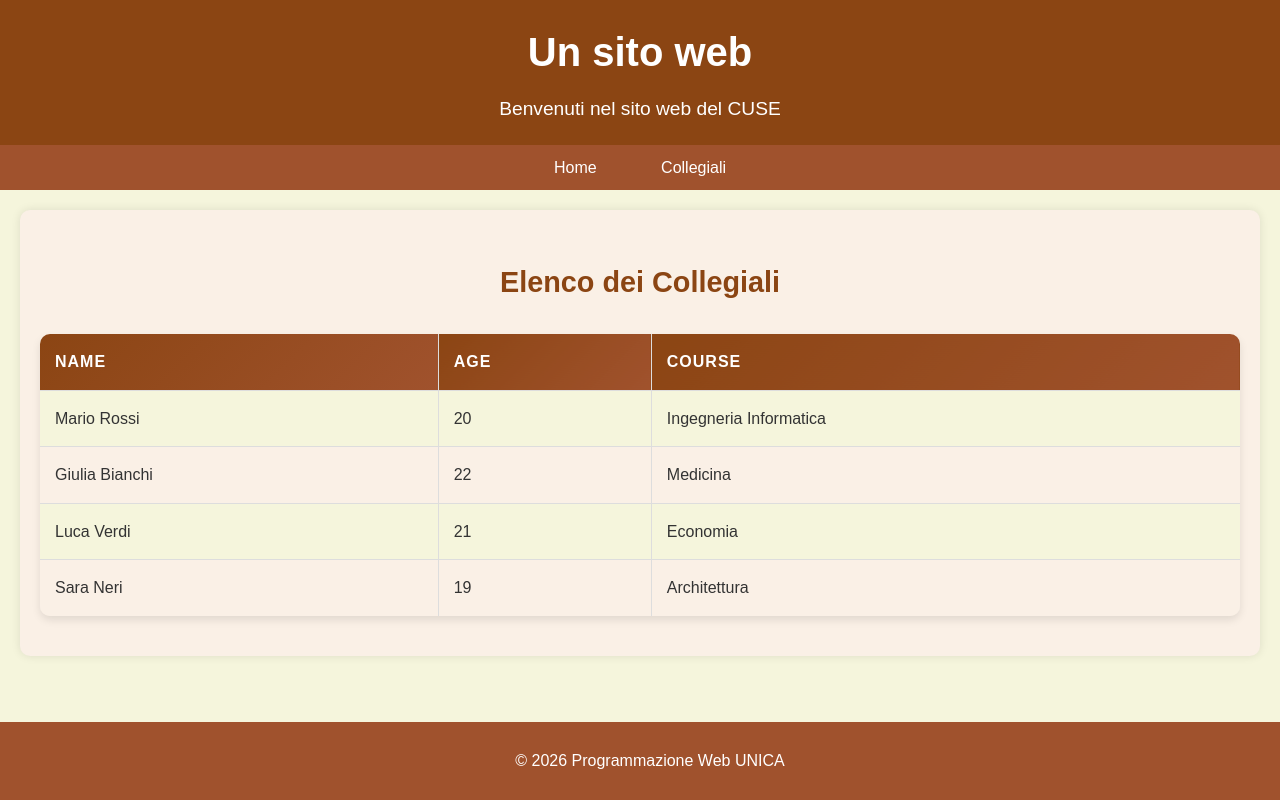
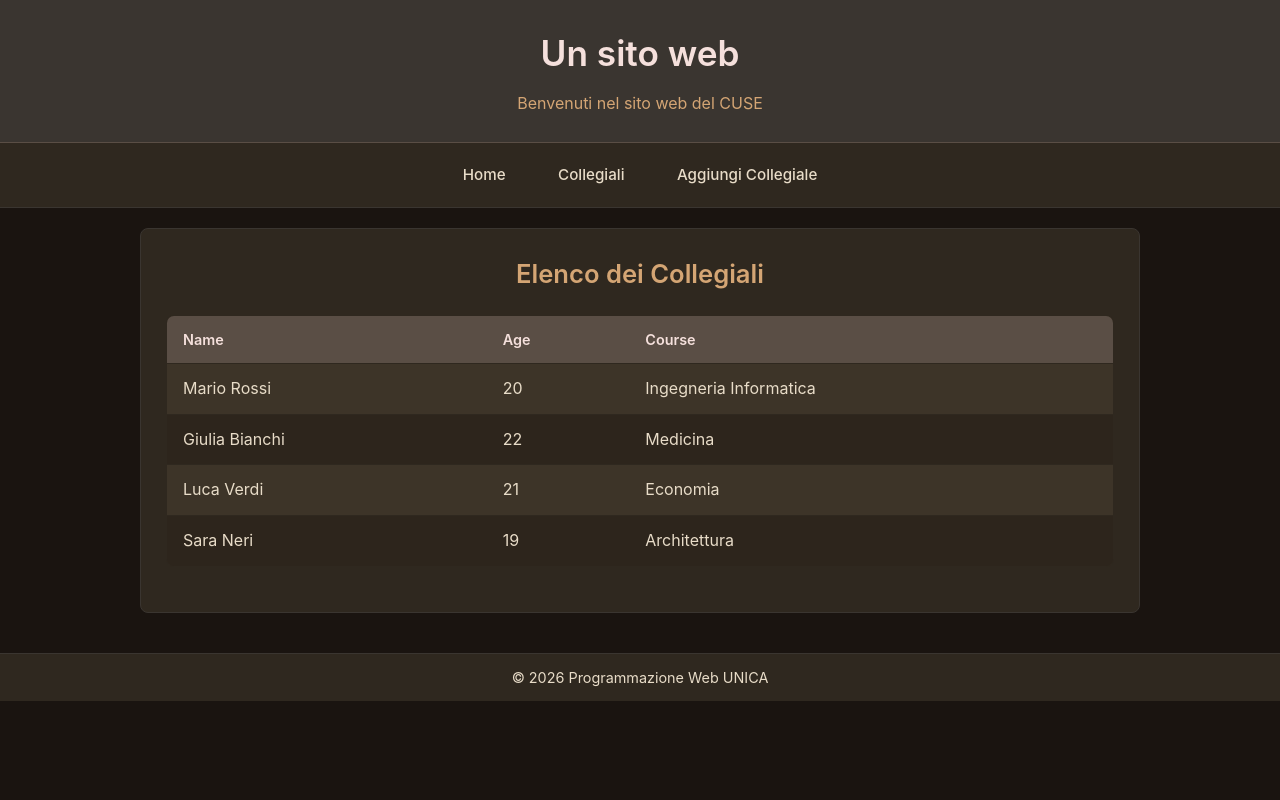
Before and after one commit to PaoloGiuffridaa/Lab_2026, a FastAPI app: page /collegiali in a window 1280 px wide. Run offline with FastAPI, Linux system fonts and the light colour scheme.

Commit message:
aggiunto il modo per aggiungere collegiali, non ho idea di come alcune cose funzionino, aggiunta richieste POST

```diff
--- a/main.py
+++ b/main.py
@@ -1,7 +1,19 @@
-from fastapi import FastAPI, Request
+from fastapi import FastAPI, Request, Form
 from fastapi.responses import HTMLResponse
 from fastapi.templating import Jinja2Templates
 from fastapi.staticfiles import StaticFiles
+from typing import Annotated
+from pydantic import Field, BaseModel  #per aggiungere vincoli ai campi di un modello Pydantic
+
+
+class Collegiali(BaseModel):
+    name: Annotated[str, Field(min_length = 3, max_length = 30), Form()]
+    age: Annotated[int, Field(ge = 18, le = 100), Form()]
+    course: Annotated[str, Field(min_length = 3, max_length = 50), Form()]
+
+collegiali = Collegiali.model_validate(
+    {"name": "Mario Rossi", "age": 20, "course": "Ingegneria Informatica"})
+
 
 app = FastAPI()
 app.mount("/static",StaticFiles(directory="static"), name="aaaaa")  #per poter servire i file statici (css, js, immagini) dalla cartella static
@@ -35,3 +47,47 @@ def collegiali_page(request : Request):
         name = "collegiali.html",
         context = {"collegiali_list": collegiali_list}
     )
+
+@app.get("/add_collegiale", response_class=HTMLResponse)
+def add_collegiale(request : Request):
+    """ Renders the add collegiale page.
+    """
+
+    return templates.TemplateResponse(
+        request=request,
+        name = "add_collegiale.html",
+        context = {}
+    )
+
+
+#USIAMO METODO POST PER PASSARE DATI
+@app.post("/insert_collegiale")  #serve per separare le responsabilità, qui accettiamo input del form superiore
+def insert_collegiale(
+    name: Annotated[str, Field(min_length = 3, max_length = 30), Form()],  #vincoli sul campo name, deve essere una stringa con lunghezza minima 3 e massima 30
+    age: Annotated[int, Field(ge = 18, le = 100), Form()],  #vincoli sul campo age, deve essere un intero maggiore o uguale a 18 e minore o uguale a 100
+    course: Annotated[str, Field(min_length = 3, max_length = 50), Form()]
+    ):
+    """ Inserts a new collegiale into the list.
+    """
+    collegiale = {"name": name, "age": age, "course": course}
+    collegiali_list.append(collegiale)
+
+    return "Collegiale added successfully"
+
+@app.post("/insert_collegiale")  #serve per separare le responsabilità, qui accettiamo input del form superiore
+def insert_collegiale(
+    collegiale: Annotated[Collegiali, Form()]
+    ):
+    """ Inserts a new collegiale into the list.
+    """
+    collegiali_list.append(collegiale)
+
+    return "Collegiale added successfully"
+
+@app.post("/insert_collegiali_json")
+def insert_collegiale_json(
+    collegiale: Collegiali
+    ):
+    """ Inserts collegiale into the list using a JSON to receive data
+    """
+    collegiali_list.append(collegiale)
--- a/static/style.css
+++ b/static/style.css
@@ -1,124 +1,313 @@
-body {
-    font-family: 'Arial', sans-serif;
-    background-color: #f5f5dc; /* Beige for a warm, comfy feel */
-    color: #333;
+/* CSS Reset */
+* {
     margin: 0;
     padding: 0;
+    box-sizing: border-box;
+}
+
+html, body, div, span, applet, object, iframe,
+h1, h2, h3, h4, h5, h6, p, blockquote, pre,
+a, abbr, acronym, address, big, cite, code,
+del, dfn, em, img, ins, kbd, q, s, samp,
+small, strike, strong, sub, sup, tt, var,
+b, u, i, center,
+dl, dt, dd, ol, ul, li,
+fieldset, form, label, legend,
+table, caption, tbody, tfoot, thead, tr, th, td,
+article, aside, canvas, details, embed,
+figure, figcaption, footer, header, hgroup,
+menu, nav, output, ruby, section, summary,
+time, mark, audio, video {
+    border: 0;
+    font-size: 100%;
+    font: inherit;
+    vertical-align: baseline;
+}
+
+article, aside, details, figcaption, figure,
+footer, header, hgroup, menu, nav, section {
+    display: block;
+}
+
+ol, ul {
+    list-style: none;
+}
+
+blockquote, q {
+    quotes: none;
+}
+
+blockquote:before, blockquote:after,
+q:before, q:after {
+    content: '';
+    content: none;
+}
+
+table {
+    border-collapse: collapse;
+    border-spacing: 0;
+}
+
+a {
+    color: inherit;
+    text-decoration: none;
+}
+
+/* Main Styles */
+body {
+    font-family: 'Inter', 'Segoe UI', sans-serif;
+    background-color: #1a1410;
+    color: #e8dcc8;
     line-height: 1.6;
 }
 
 header {
-    background-color: #8b4513; /* Brown for a cozy, earthy header */
-    color: white;
-    padding: 20px;
+    background-color: #3a3530;
+    color: #f5e0dc;
+    padding: 25px 20px;
     text-align: center;
-    box-shadow: 0 2px 5px rgba(0,0,0,0.1);
+    border-bottom: 1px solid #5a4e45;
 }
 
 header h1 {
     margin: 0;
-    font-size: 2.5em;
+    font-size: 2.2em;
+    font-weight: 600;
 }
 
 header p {
     margin: 10px 0 0 0;
-    font-size: 1.2em;
+    font-size: 1em;
+    color: #d4a574;
 }
 
 nav {
-    background-color: #a0522d; /* Saddle brown for navigation */
-    padding: 10px;
+    background-color: #2f281f;
+    padding: 12px;
     text-align: center;
+    border-bottom: 1px solid #3a3530;
 }
 
 nav a {
-    color: white;
+    color: #e8dcc8;
     text-decoration: none;
-    margin: 0 15px;
-    padding: 10px 15px;
-    border-radius: 5px;
-    transition: background-color 0.3s;
+    padding: 8px 16px;
+    margin: 0 8px;
+    border-radius: 6px;
+    font-size: 0.95em;
+    font-weight: 500;
+    transition: background-color 0.2s ease;
+    display: inline-block;
 }
 
 nav a:hover {
-    background-color: #cd853f; /* Peru for hover effect */
+    background-color: #5a4e45;
 }
 
 .container {
-    max-width: 1200px;
+    max-width: 1000px;
     margin: 20px auto;
-    padding: 20px;
-    background-color: #faf0e6; /* Linen beige for container */
-    border-radius: 10px;
-    box-shadow: 0 0 10px rgba(0,0,0,0.1);
+    padding: 25px;
+    background-color: #2f281f;
+    border-radius: 8px;
+    border: 1px solid #3a3530;
 }
 
 h3 {
-    color: #8b4513; /* Brown for headings */
-    font-size: 1.8em;
+    color: #d4a574;
+    font-size: 1.6em;
+    font-weight: 600;
+    margin: 0 0 20px 0;
 }
 
 img {
     max-width: 100%;
     height: auto;
-    border-radius: 10px;
-    box-shadow: 0 0 10px rgba(0,0,0,0.1);
+    border-radius: 8px;
+    border: 1px solid #3a3530;
 }
 
 footer {
-    background-color: #a0522d; /* Saddle brown for footer */
-    color: white;
+    background-color: #2f281f;
+    color: #e8dcc8;
     text-align: center;
-    padding: 10px;
-    position: fixed;
-    bottom: 0;
-    width: 100%;
+    padding: 12px;
+    margin-top: 40px;
+    border-top: 1px solid #3a3530;
+    font-size: 0.9em;
 }
 
+/* Table Styles */
 table {
     width: 100%;
     border-collapse: collapse;
     margin: 20px 0;
-    background-color: #faf0e6; /* Linen beige to match container */
-    border-radius: 10px;
+    background-color: #2f281f;
+    border-radius: 8px;
     overflow: hidden;
-    box-shadow: 0 4px 8px rgba(0,0,0,0.1);
-    font-family: 'Arial', sans-serif;
+    border: 1px solid #3a3530;
 }
 
 th, td {
-    padding: 15px;
+    padding: 12px 16px;
     text-align: left;
-    border-bottom: 1px solid #ddd;
-    border-right: 1px solid #ddd;
+    border-bottom: 1px solid #2f281f;
 }
 
 th {
-    background: linear-gradient(135deg, #8b4513, #a0522d); /* Gradient brown for headers */
-    color: white;
-    font-weight: bold;
-    text-transform: uppercase;
-    letter-spacing: 1px;
+    background-color: #5a4e45;
+    color: #f5e0dc;
+    font-weight: 600;
+    font-size: 0.9em;
 }
 
 td {
-    background-color: #faf0e6;
+    background-color: #2d251c;
+    color: #e8dcc8;
 }
 
 tr:nth-child(even) td {
-    background-color: #f5f5dc; /* Beige for alternating rows */
+    background-color: #3d3428;
 }
 
 tr:hover td {
-    background-color: #cd853f; /* Peru for hover effect */
-    color: white;
-    transition: background-color 0.3s ease;
+    background-color: #4a3f35;
 }
 
 table tr:last-child td {
     border-bottom: none;
 }
 
-table th:last-child, table td:last-child {
-    border-right: none;
+/* Form Styles */
+form {
+    max-width: 500px;
+    margin: 20px 0;
+    padding: 20px;
+    background-color: #2f281f;
+    border-radius: 8px;
+    border: 1px solid #3a3530;
 }
+
+label {
+    display: block;
+    margin: 15px 0 6px 0;
+    color: #d4a574;
+    font-weight: 500;
+    font-size: 0.95em;
+}
+
+input[type="text"],
+input[type="email"],
+input[type="password"],
+input[type="number"],
+input[type="date"],
+input[type="time"],
+textarea,
+select {
+    width: 100%;
+    padding: 10px 12px;
+    margin-bottom: 16px;
+    background-color: #1a1410;
+    color: #f5e0dc;
+    border: 1px solid #3a3530;
+    border-radius: 6px;
+    font-family: inherit;
+    font-size: 0.95em;
+    transition: border-color 0.2s ease;
+}
+
+input[type="text"]:focus,
+input[type="email"]:focus,
+input[type="password"]:focus,
+input[type="number"]:focus,
+input[type="date"]:focus,
+input[type="time"]:focus,
+textarea:focus,
+select:focus {
+    outline: none;
+    border-color: #d4a574;
+    background-color: #2a221c;
+}
+
+input[type="text"]::placeholder,
+input[type="email"]::placeholder,
+input[type="password"]::placeholder,
+input[type="number"]::placeholder,
+textarea::placeholder {
+    color: #6b5f54;
+}
+
+textarea {
+    resize: vertical;
+    min-height: 100px;
+}
+
+button,
+input[type="submit"],
+input[type="button"],
+input[type="reset"] {
+    background-color: #d4a574;
+    color: #1a1410;
+    padding: 10px 24px;
+    border: none;
+    border-radius: 6px;
+    font-weight: 600;
+    font-size: 0.9em;
+    cursor: pointer;
+    transition: all 0.2s ease;
+    margin: 8px 8px 8px 0;
+    box-shadow: 0 2px 6px rgba(0, 0, 0, 0.2);
+}
+
+button:hover,
+input[type="submit"]:hover,
+input[type="button"]:hover,
+input[type="reset"]:hover {
+    background-color: #e0b588;
+    transform: translateY(-2px);
+    box-shadow: 0 4px 12px rgba(212, 165, 116, 0.3);
+}
+
+input[type="reset"] {
+    background-color: #5a4e45;
+    color: #e8dcc8;
+}
+
+input[type="reset"]:hover {
+    background-color: #6b5f54;
+    transform: translateY(-2px);
+    box-shadow: 0 4px 12px rgba(90, 78, 69, 0.3);
+}
+
+/* Chrome Autofill Override */
+input:-webkit-autofill,
+input:-webkit-autofill:hover,
+input:-webkit-autofill:focus {
+    -webkit-box-shadow: 0 0 0 30px #1a1410 inset !important;
+    -webkit-text-fill-color: #f5e0dc !important;
+}
+
+input:-webkit-autofill {
+    transition: background-color 5000s ease-in-out 0s;
+}
+
+input[type="checkbox"],
+input[type="radio"] {
+    margin-right: 6px;
+    cursor: pointer;
+    accent-color: #d4a574;
+}
+
+.error {
+    color: #f38ba8;
+    font-size: 0.85em;
+    margin-top: -12px;
+    margin-bottom: 12px;
+}
+
+.success {
+    color: #94e2d5;
+    font-size: 0.85em;
+    margin-top: -12px;
+    margin-bottom: 12px;
+}
--- a/templates/base.html
+++ b/templates/base.html
@@ -12,6 +12,7 @@
         <nav>
             <a href="/">Home</a>
             <a href = "{{ url_for('collegiali_page') }}">Collegiali</a> {# per le funzioni mettiamo il nome funzione #}
+            <a href = "{{ url_for('add_collegiale') }}">Aggiungi Collegiale</a>
         </nav>
         <div class = "container">
             {% block content%}
--- a/type.py
+++ b/type.py
@@ -1,3 +1,5 @@
+from typing import Annotated
+
 def compute_sum(
         x: float,
         y: float,
@@ -11,3 +13,5 @@ print(s)
 a: list[int]    #lista di interi
 b: dict[str, int]   #dizionario con la struttura stringa:int
 c: list | tuple | None  #c può essere una lista o tupla o None
+
+x: Annotated[int, ...,...,...]  #primo campo = tipo, gli altri campi sono metadati,
```
Also changed, not shown: templates/add_collegiale.html (added, +21 -0 lines).
